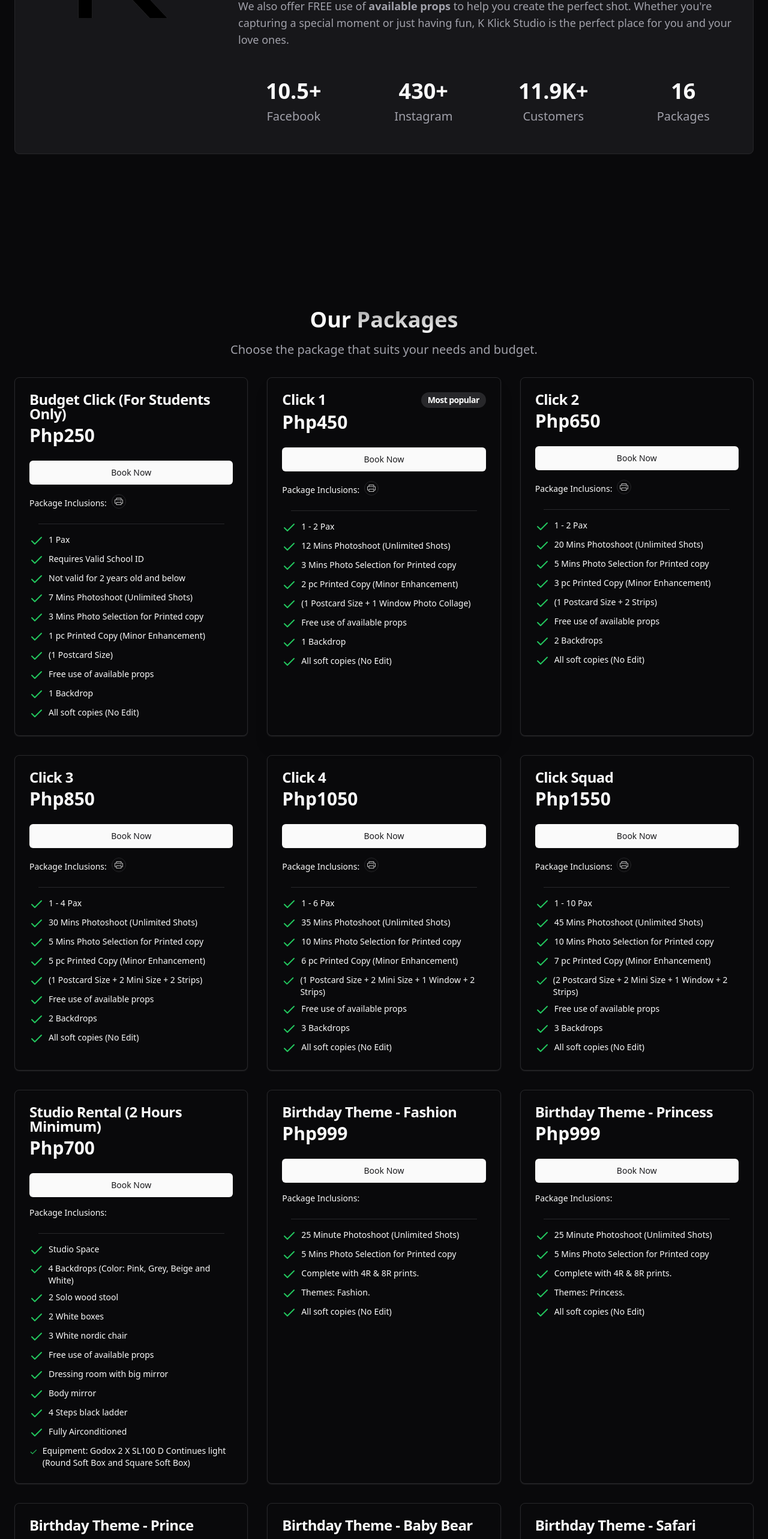
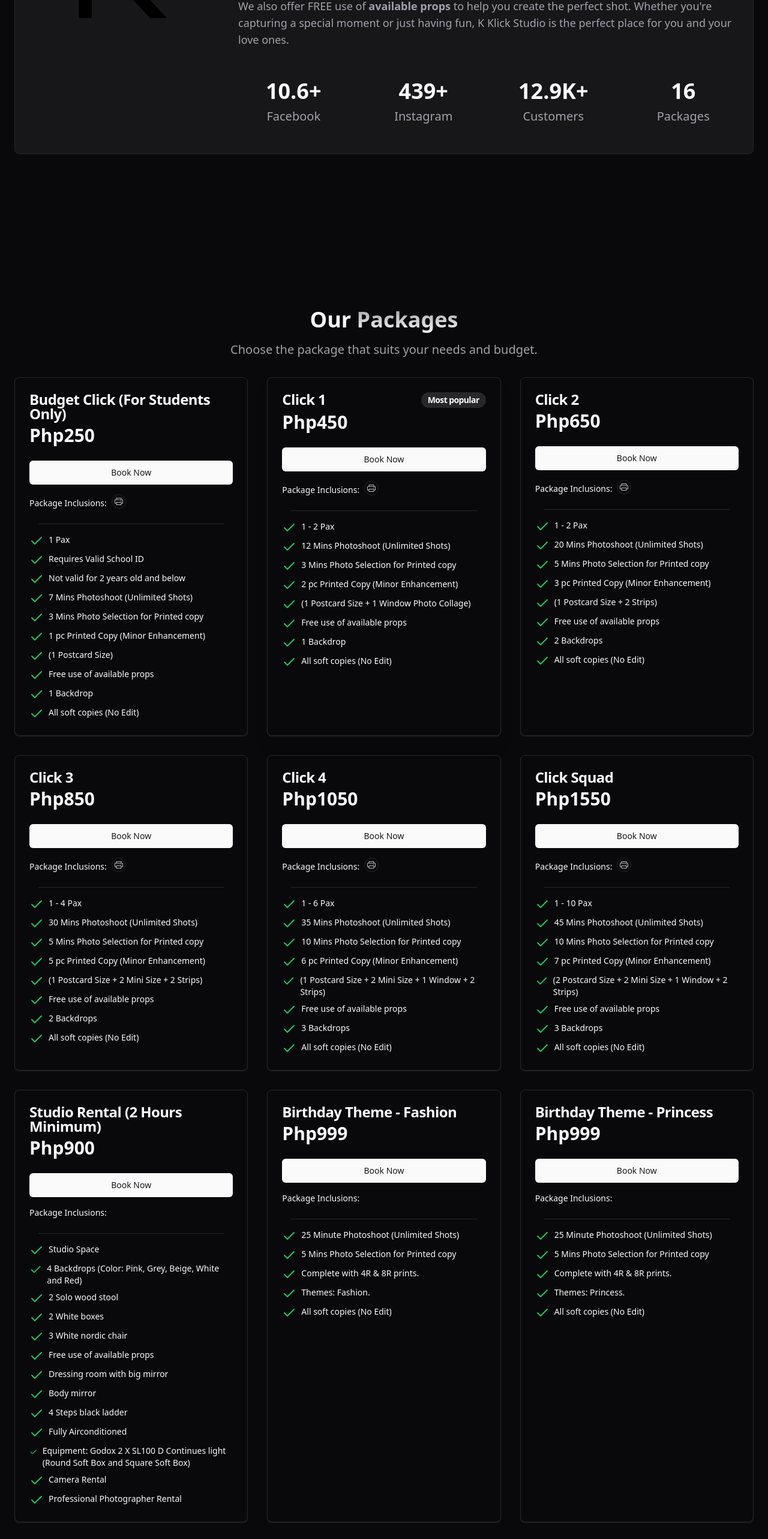
Before and after one commit to aelcode/kklick_landing_page, a React (Vite) app: page / in a window 1280 px wide. Shown: the part 1120-3686 px from the top of the page at 60% size. Built offline with nearby package versions, Linux system fonts and the light colour scheme.

Commit message:
update pricing and statistics

```diff
--- a/src/components/Pricing.tsx
+++ b/src/components/Pricing.tsx
@@ -166,13 +166,13 @@ const pricingList: PricingProps[] = [
   {
     title: "Studio Rental (2 Hours Minimum)",
     popular: 0,
-    price: 700,
+    price: 900,
     description: "Package Inclusions:",
     buttonText: "Book Now",
     buttonUrl: "https://cal.com/kklick/studio-rental",
     benefitList: [
       "Studio Space",
-      "4 Backdrops (Color: Pink, Grey, Beige and White)",
+      "4 Backdrops (Color: Pink, Grey, Beige, White and Red)",
       "2 Solo wood stool",
       "2 White boxes",
       "3 White nordic chair",
@@ -182,6 +182,8 @@ const pricingList: PricingProps[] = [
       "4 Steps black ladder",
       "Fully Airconditioned",
       "Equipment: Godox 2 X SL100 D Continues light (Round Soft Box and Square Soft Box)",
+      "Camera Rental",
+      "Professional Photographer Rental",
     ],
     sampleImage: "",
     bookModal: <ModalBudget />,
--- a/src/components/Statistics.tsx
+++ b/src/components/Statistics.tsx
@@ -6,15 +6,15 @@ export const Statistics = () => {
 
   const stats: statsProps[] = [
     {
-      quantity: "10.5+",
+      quantity: "10.6+",
       description: "Facebook",
     },
     {
-      quantity: "430+",
+      quantity: "439+",
       description: "Instagram",
     },
     {
-      quantity: "11.9K+",
+      quantity: "12.9K+",
       description: "Customers",
     },
     {
```
